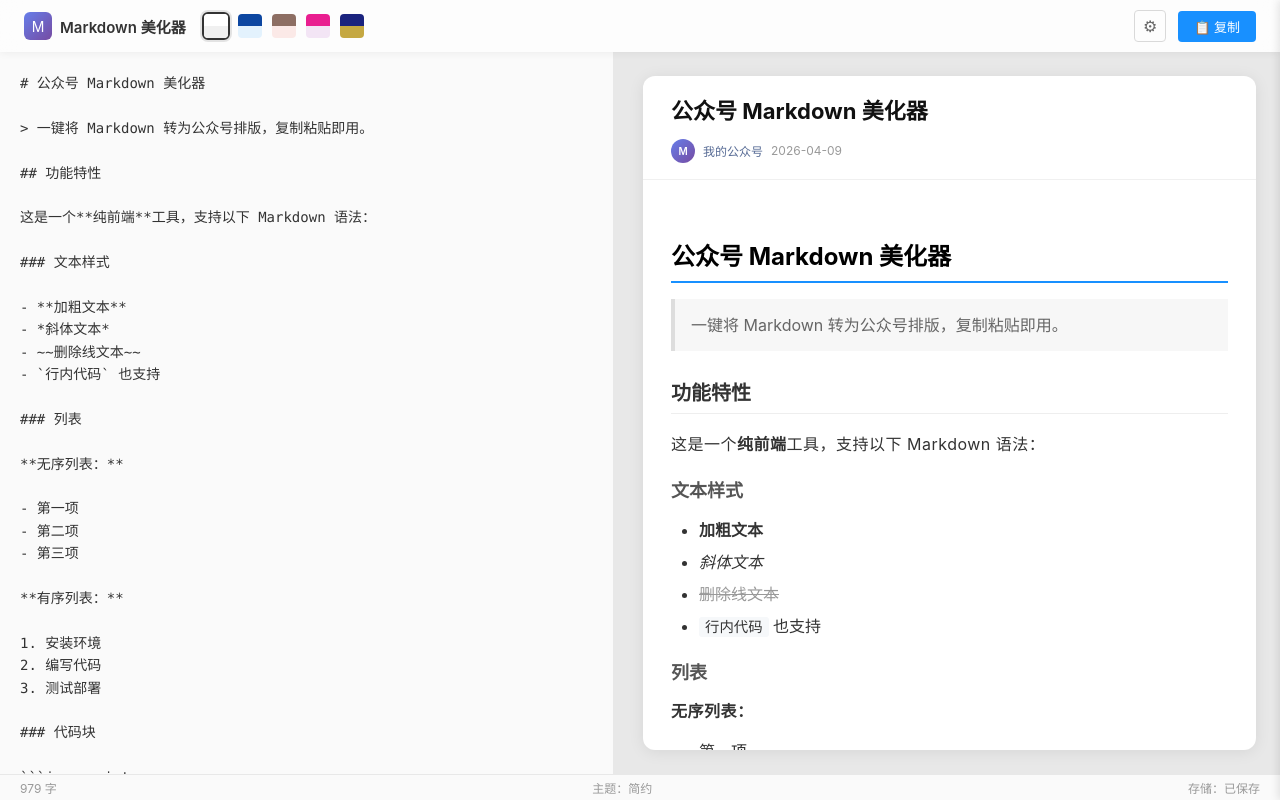
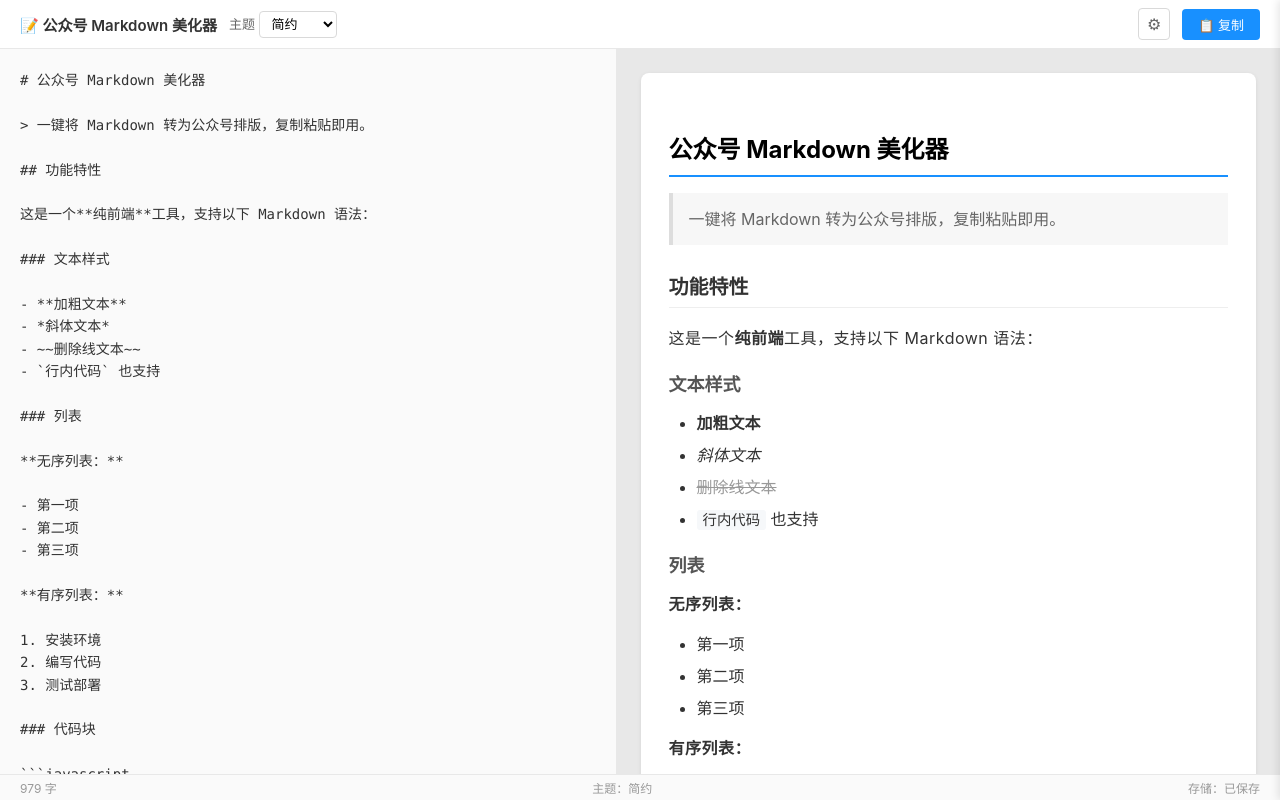
Before and after one commit to labradorsedsota/md2wechat, a plain HTML site: page index.html in a window 1280 px wide. Drawn offline with Linux system fonts and the light colour scheme.

Commit message:
Revert "[M2W-T002] UI 美化：毛玻璃工具栏 + 主题色卡 + 微信模拟外壳 + 拖拽分栏"
This reverts commit 70719ae8227b19244d29aa44b488782e82fcdcdd.

```diff
--- a/index.html
+++ b/index.html
@@ -11,36 +11,15 @@ html,body{height:100%;font-family:-apple-system,"PingFang SC","Microsoft YaHei",
 
 /* ===== Layout ===== */
 .app{display:flex;flex-direction:column;height:100vh;min-width:1024px}
-.toolbar{display:flex;align-items:center;justify-content:space-between;padding:10px 24px;background:rgba(255,255,255,.82);backdrop-filter:blur(12px);-webkit-backdrop-filter:blur(12px);border-bottom:none;box-shadow:0 1px 8px rgba(0,0,0,.06);gap:12px;flex-shrink:0;position:relative;z-index:10}
-.toolbar-left{display:flex;align-items:center;gap:16px}
+.toolbar{display:flex;align-items:center;justify-content:space-between;padding:8px 20px;background:#fff;border-bottom:1px solid #e8e8e8;gap:12px;flex-shrink:0}
+.toolbar-left{display:flex;align-items:center;gap:12px}
 .toolbar-right{display:flex;align-items:center;gap:12px}
-.main{display:flex;flex:1;overflow:hidden;position:relative}
-.editor-pane{flex:1;display:flex;flex-direction:column;background:#fafafa;min-width:280px}
-.resize-handle{width:6px;cursor:col-resize;background:#e8e8e8;transition:background .2s;flex-shrink:0;position:relative;z-index:5}
-.resize-handle:hover,.resize-handle.dragging{background:#1890ff;opacity:.5}
-.preview-pane{flex:1;display:flex;flex-direction:column;background:#e8e8e8;overflow-y:auto;padding:24px;min-width:320px}
+.main{display:flex;flex:1;overflow:hidden}
+.editor-pane{flex:1;display:flex;flex-direction:column;border-right:1px solid #e8e8e8;background:#fafafa}
+.preview-pane{flex:1;display:flex;flex-direction:column;background:#e8e8e8;overflow-y:auto;padding:24px}
 .editor-pane textarea{flex:1;border:none;outline:none;resize:none;padding:20px;font-family:Menlo,Consolas,"Courier New",monospace;font-size:14px;line-height:1.6;color:#333;background:#fafafa;tab-size:4}
-.preview-wrapper{max-width:680px;margin:0 auto;background:#fff;border-radius:12px;box-shadow:0 2px 16px rgba(0,0,0,.08);width:100%;overflow:hidden}
-.preview-content{padding:32px 28px}
+.preview-wrapper{max-width:680px;margin:0 auto;background:#fff;border-radius:8px;box-shadow:0 1px 4px rgba(0,0,0,.08);padding:32px 28px;width:100%}
 .statusbar{display:flex;align-items:center;justify-content:space-between;padding:4px 20px;background:#fafafa;border-top:1px solid #e8e8e8;font-size:12px;color:#999;flex-shrink:0}
-
-/* ===== WeChat Article Shell ===== */
-.wechat-header{padding:20px 28px 16px;border-bottom:1px solid #f0f0f0}
-.wechat-title{font-size:22px;font-weight:700;color:#111;line-height:1.4;margin-bottom:12px;min-height:30px}
-.wechat-meta{display:flex;align-items:center;gap:8px;font-size:12px;color:#999}
-.wechat-meta .avatar{width:24px;height:24px;border-radius:50%;background:linear-gradient(135deg,#667eea,#764ba2);display:flex;align-items:center;justify-content:center;color:#fff;font-size:10px;font-weight:600}
-.wechat-meta .author-name{color:#576b95;font-weight:500}
-.wechat-footer{padding:16px 28px 20px;border-top:1px solid #f0f0f0;display:flex;align-items:center;justify-content:space-between;font-size:12px;color:#b0b0b0}
-
-/* ===== Theme Cards ===== */
-.theme-cards{display:flex;gap:6px;align-items:center}
-.theme-card{width:28px;height:28px;border-radius:6px;cursor:pointer;border:2px solid transparent;transition:all .2s;position:relative;overflow:hidden}
-.theme-card:hover{transform:scale(1.15);box-shadow:0 2px 8px rgba(0,0,0,.15)}
-.theme-card.active{border-color:#333;box-shadow:0 0 0 2px rgba(0,0,0,.1)}
-.theme-card .tc-top{position:absolute;top:0;left:0;right:0;height:50%}
-.theme-card .tc-bot{position:absolute;bottom:0;left:0;right:0;height:50%}
-.theme-card-tip{position:absolute;bottom:calc(100% + 6px);left:50%;transform:translateX(-50%);background:#333;color:#fff;font-size:11px;padding:2px 8px;border-radius:3px;white-space:nowrap;opacity:0;pointer-events:none;transition:opacity .2s}
-.theme-card:hover .theme-card-tip{opacity:1}
 
 /* ===== Toolbar Controls ===== */
 .toolbar label{font-size:13px;color:#666}
@@ -77,14 +56,6 @@ html,body{height:100%;font-family:-apple-system,"PingFang SC","Microsoft YaHei",
 
 /* ===== Copy Success Animation ===== */
 .copy-ok .btn-primary{background:#52c41a !important}
-@keyframes ripple{0%{transform:scale(0);opacity:.5}100%{transform:scale(2.5);opacity:0}}
-.btn-primary{position:relative;overflow:hidden}
-.btn-primary .ripple{position:absolute;border-radius:50%;background:rgba(255,255,255,.4);width:40px;height:40px;animation:ripple .6s ease-out forwards;pointer-events:none}
-
-/* ===== Brand ===== */
-.brand{display:flex;align-items:center;gap:8px}
-.brand-icon{width:28px;height:28px;border-radius:6px;background:linear-gradient(135deg,#667eea,#764ba2);display:flex;align-items:center;justify-content:center;color:#fff;font-size:14px;flex-shrink:0}
-.brand-text{font-size:15px;font-weight:600;color:#333}
 </style>
 </head>
 <body>
@@ -92,11 +63,16 @@ html,body{height:100%;font-family:-apple-system,"PingFang SC","Microsoft YaHei",
   <!-- Toolbar -->
   <div class="toolbar">
     <div class="toolbar-left">
-      <div class="brand">
-        <div class="brand-icon">M</div>
-        <span class="brand-text">Markdown 美化器</span>
-      </div>
-      <div class="theme-cards" id="themeCards"></div>
+      <span style="font-size:15px;font-weight:600;color:#333">📝 公众号 Markdown 美化器</span>
+      <label>主题
+        <select id="themeSelect">
+          <option value="minimal">简约</option>
+          <option value="tech">科技</option>
+          <option value="literary">文艺</option>
+          <option value="acg">二次元</option>
+          <option value="business">商务</option>
+        </select>
+      </label>
     </div>
     <div class="toolbar-right">
       <button class="btn-icon" id="settingsBtn" title="样式微调">⚙</button>
@@ -106,26 +82,11 @@ html,body{height:100%;font-family:-apple-system,"PingFang SC","Microsoft YaHei",
 
   <!-- Main -->
   <div class="main">
-    <div class="editor-pane" id="editorPane">
-      <textarea id="editor" spellcheck="false" placeholder="在这里写 Markdown，右侧实时预览公众号排版效果 ✨"></textarea>
+    <div class="editor-pane">
+      <textarea id="editor" spellcheck="false" placeholder="在此输入 Markdown..."></textarea>
     </div>
-    <div class="resize-handle" id="resizeHandle"></div>
     <div class="preview-pane" id="previewPane">
-      <div class="preview-wrapper">
-        <div class="wechat-header">
-          <div class="wechat-title" id="wechatTitle">公众号文章标题</div>
-          <div class="wechat-meta">
-            <div class="avatar">M</div>
-            <span class="author-name">我的公众号</span>
-            <span id="wechatDate"></span>
-          </div>
-        </div>
-        <div class="preview-content" id="preview"></div>
-        <div class="wechat-footer">
-          <span>阅读 1,024</span>
-          <span>在看 32 · 赞 18</span>
-        </div>
-      </div>
+      <div class="preview-wrapper" id="preview"></div>
     </div>
   </div>
 
@@ -306,7 +267,7 @@ var SAMPLE = '# 公众号 Markdown 美化器\n\n> 一键将 Markdown 转为公
 // ----- DOM -----
 var editor = document.getElementById('editor');
 var preview = document.getElementById('preview');
-var themeCardsEl = document.getElementById('themeCards');
+var themeSelect = document.getElementById('themeSelect');
 var copyBtn = document.getElementById('copyBtn');
 var settingsBtn = document.getElementById('settingsBtn');
 var settingsPanel = document.getElementById('settingsPanel');
@@ -322,50 +283,10 @@ var charCountEl = document.getElementById('charCount');
 var themeNameEl = document.getElementById('themeName');
 var storageEl = document.getElementById('storageStatus');
 var toastEl = document.getElementById('toast');
-var wechatTitleEl = document.getElementById('wechatTitle');
-var wechatDateEl = document.getElementById('wechatDate');
-var resizeHandle = document.getElementById('resizeHandle');
-var editorPane = document.getElementById('editorPane');
-
-// ----- Theme Card Colors -----
-var THEME_COLORS = {
-  minimal: {top:'#fff', bot:'#f0f0f0'},
-  tech: {top:'#0d47a1', bot:'#e3f2fd'},
-  literary: {top:'#8d6e63', bot:'#fbe9e7'},
-  acg: {top:'#e91e90', bot:'#f3e5f5'},
-  business: {top:'#1a237e', bot:'#c5a842'}
-};
-
-// ----- Build Theme Cards -----
-function buildThemeCards(){
-  themeCardsEl.innerHTML = '';
-  var keys = Object.keys(THEMES);
-  for(var k=0; k<keys.length; k++){
-    var key = keys[k];
-    var card = document.createElement('div');
-    card.className = 'theme-card' + (key===state.theme?' active':'');
-    card.dataset.theme = key;
-    var colors = THEME_COLORS[key] || {top:'#999',bot:'#ccc'};
-    card.innerHTML = '<div class="tc-top" style="background:'+colors.top+'"></div><div class="tc-bot" style="background:'+colors.bot+'"></div><span class="theme-card-tip">'+THEMES[key].name+'</span>';
-    card.addEventListener('click', (function(t){ return function(){
-      state.theme = t;
-      var defaults = {minimal:'#1890ff', tech:'#1890ff', literary:'#8d6e63', acg:'#e91e90', business:'#1a237e'};
-      state.themeColor = defaults[t] || '#1890ff';
-      themeColorInput.value = state.themeColor;
-      buildThemeCards();
-      render();
-    }})(key));
-    themeCardsEl.appendChild(card);
-  }
-}
-
-// ----- Set WeChat date -----
-var now = new Date();
-wechatDateEl.textContent = now.getFullYear()+'-'+(now.getMonth()+1<10?'0':'')+(now.getMonth()+1)+'-'+(now.getDate()<10?'0':'')+now.getDate();
 
 // ----- Init UI -----
 editor.value = state.content;
-buildThemeCards();
+themeSelect.value = state.theme;
 fontSizeInput.value = state.fontSize;
 fontSizeVal.textContent = state.fontSize+'px';
 lineHeightInput.value = state.lineHeight;
@@ -625,9 +546,6 @@ function render(){
   var md = editor.value;
   state.content = md;
   preview.innerHTML = parseMD(md);
-  // Sync WeChat title from first h1
-  var h1Match = md.match(/^#\s+(.+)$/m);
-  wechatTitleEl.textContent = h1Match ? h1Match[1] : '公众号文章标题';
   charCountEl.textContent = md.length + ' 字';
   themeNameEl.textContent = '主题：' + (THEMES[state.theme]||THEMES.minimal).name;
   saveState();
@@ -645,7 +563,14 @@ function saveState(){
 // ----- Events -----
 editor.addEventListener('input', scheduleRender);
 
-// Theme switching is handled by theme card click handlers above
+themeSelect.addEventListener('change', function(){
+  state.theme = this.value;
+  // update themeColor to match theme
+  var defaults = {minimal:'#1890ff', tech:'#1890ff', literary:'#8d6e63', acg:'#e91e90', business:'#1a237e'};
+  state.themeColor = defaults[state.theme] || '#1890ff';
+  themeColorInput.value = state.themeColor;
+  render();
+});
 
 fontSizeInput.addEventListener('input', function(){
   state.fontSize = parseInt(this.value);
@@ -684,16 +609,7 @@ function closeSettings(){
 }
 
 // Copy
-copyBtn.addEventListener('click', function(e){
-  // Ripple effect
-  var ripple = document.createElement('span');
-  ripple.className = 'ripple';
-  var rect = copyBtn.getBoundingClientRect();
-  ripple.style.left = (e.clientX - rect.left - 20) + 'px';
-  ripple.style.top = (e.clientY - rect.top - 20) + 'px';
-  copyBtn.appendChild(ripple);
-  setTimeout(function(){ripple.remove()},600);
-
+copyBtn.addEventListener('click', function(){
   var content = preview.innerHTML;
   if(!content){showToast('没有可复制的内容');return}
 
@@ -737,34 +653,6 @@ function showToast(msg){
   setTimeout(function(){toastEl.classList.remove('show')},2000);
 }
 
-// ----- Resize Handle -----
-(function(){
-  var dragging = false;
-  var mainEl = document.querySelector('.main');
-  resizeHandle.addEventListener('mousedown', function(e){
-    e.preventDefault();
-    dragging = true;
-    resizeHandle.classList.add('dragging');
-    document.body.style.cursor = 'col-resize';
-    document.body.style.userSelect = 'none';
-  });
-  document.addEventListener('mousemove', function(e){
-    if(!dragging) return;
-    var mainRect = mainEl.getBoundingClientRect();
-    var pct = ((e.clientX - mainRect.left) / mainRect.width) * 100;
-    pct = Math.max(20, Math.min(80, pct));
-    editorPane.style.flex = 'none';
-    editorPane.style.width = pct + '%';
-  });
-  document.addEventListener('mouseup', function(){
-    if(!dragging) return;
-    dragging = false;
-    resizeHandle.classList.remove('dragging');
-    document.body.style.cursor = '';
-    document.body.style.userSelect = '';
-  });
-})();
-
 // ----- Init Render -----
 render();
 
```
